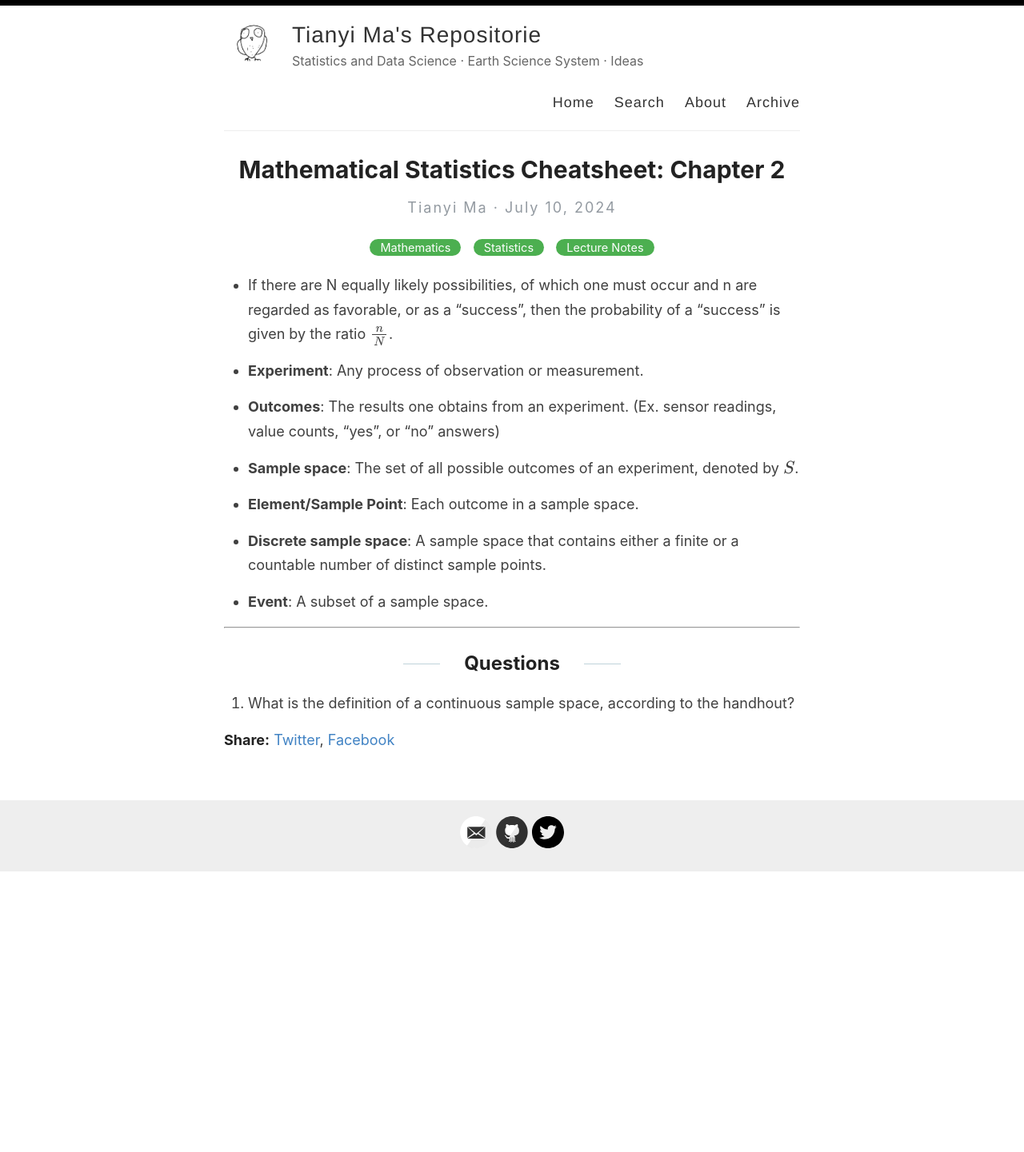
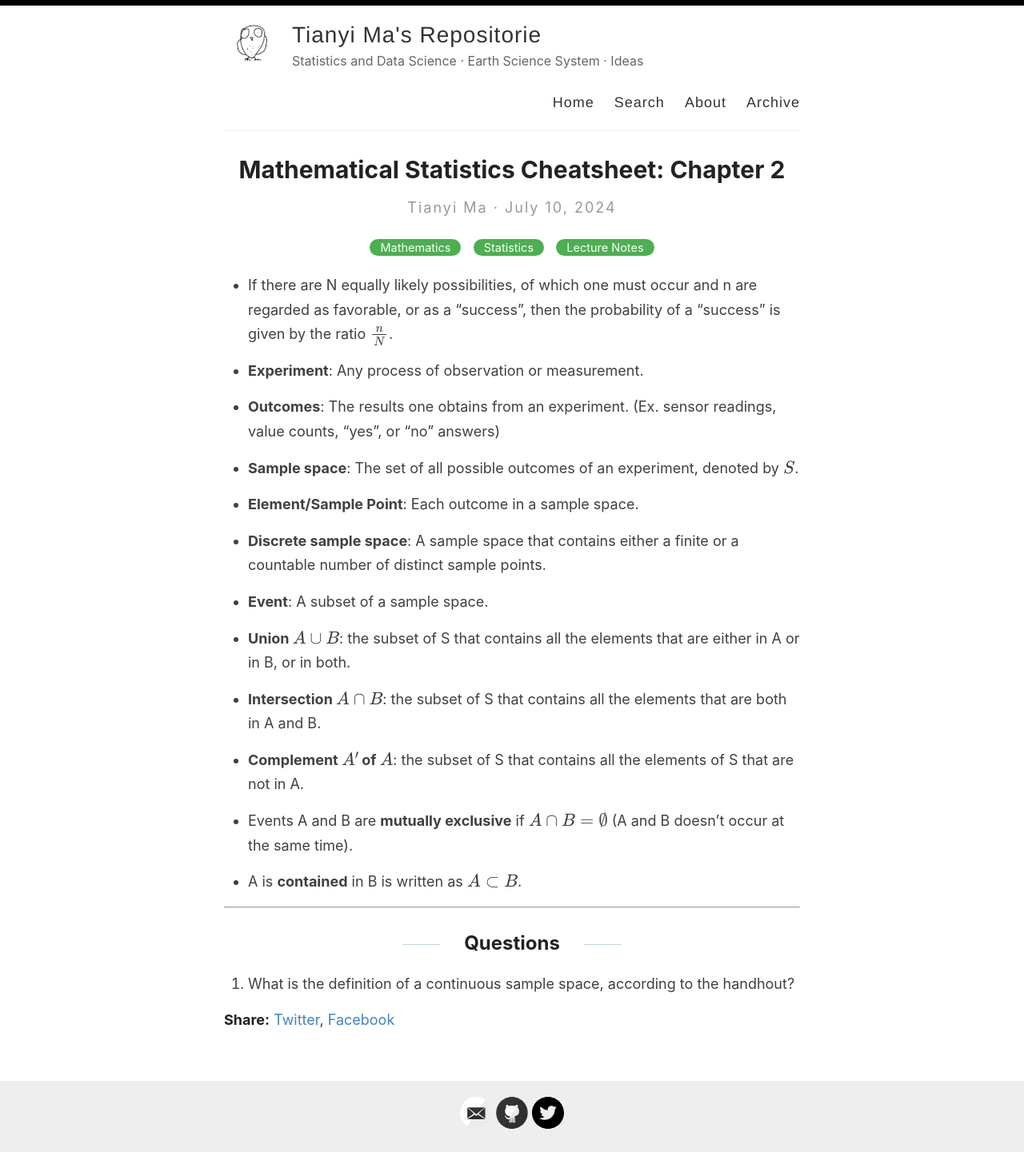
Before and after one commit to tianyimasf/ai, a Jekyll site: the page built from _posts/2024-07-10-mathematical-statistics-chap2.md, in a window 1280 px wide. Shown: the whole page at 80% size. Built offline with Jekyll 4.4.1, drawn with Linux system fonts in a browser that asks for light colours; formulas are drawn with MathJax 3; before the commit the page ends 1091 px from its top, so only the background shows below that.

Commit message:
add lecture note

```diff
--- a/_posts/2024-07-10-mathematical-statistics-chap2.md
+++ b/_posts/2024-07-10-mathematical-statistics-chap2.md
@@ -19,6 +19,16 @@ excerpt: "Basic Concepts of Probability: definition, sample space, anxioms, inde
 
 - **Event**: A subset of a sample space.
 
+- **Union $A \cup B$**: the subset of S that contains all the elements that are either in A or in B, or in both.
+
+- **Intersection $A \cap B$**: the subset of S that contains all the elements that are both in A and B.
+
+- **Complement $A'$ of $A$**: the subset of S that contains all the elements of S that are not in A.
+
+- Events A and B are **mutually exclusive** if $A \cap B = \emptyset$ (A and B doesn't occur at the same time).
+
+- A is **contained** in B is written as $A \subset B$.
+
 ---
 
 ## Questions
```
